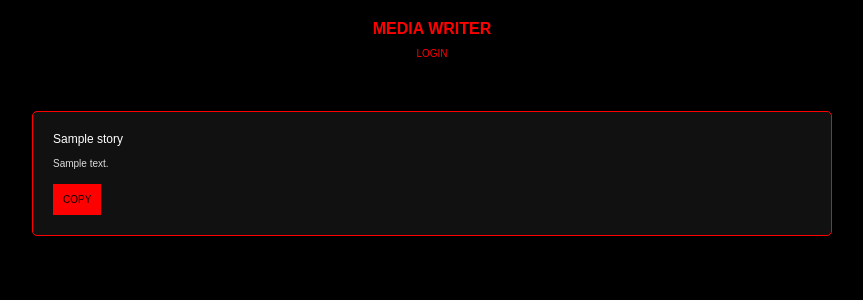
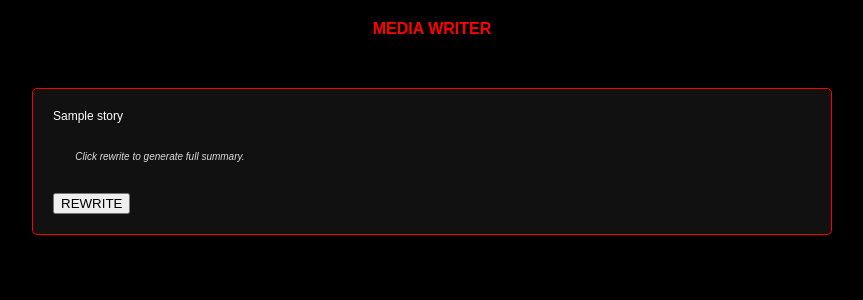
Before and after one commit to rileywallaceriley/Mediawriter, a Flask app: template templates/index.html in a window 1280 px wide. Shown: the top 300 px of the page, without its empty margins (208-1071 px from the left). Run offline with Flask 3, Linux system fonts and the light colour scheme; the template is opened without the code that fills it: most values are stand-ins (such as "Sample title", 1, 10 or a date in 2020); some web fonts are replaced.

Commit message:
Update index.html

```diff
--- a/templates/index.html
+++ b/templates/index.html
@@ -4,35 +4,55 @@
   <meta charset="UTF-8">
   <title>Media Writer</title>
   <link href="https://fonts.cdnfonts.com/css/press-start-2p" rel="stylesheet">
-  <link rel="stylesheet" href="{{ url_for('static', filename='css/style.css') }}?v=6">
+  <link rel="stylesheet" href="{{ url_for('static', filename='css/style.css') }}">
 </head>
 <body>
   <header>
     <h1>MEDIA WRITER</h1>
-    {% if session.logged_in %}
-      <a href="/logout">LOGOUT</a>
-    {% else %}
-      <a href="/login">LOGIN</a>
-    {% endif %}
   </header>
 
   <main class="story-feed">
     {% for story in stories %}
-    <div class="story-card">
-      <div class="story-title">{{ story.title }}</div>
-      <div class="story-summary">{{ story.summary|safe }}</div>
-      <textarea id="copy-{{ loop.index }}" style="display:none;">{{ story.title }}&#10;&#10;{{ story.summary|safe }}</textarea>
-      <button class="copy-button" onclick="copyToClipboard('copy-{{ loop.index }}')">COPY</button>
+    <div class="story-card" id="card-{{ loop.index }}">
+      <div class="story-title" id="title-{{ loop.index }}">{{ story.title }}</div>
+      <div class="story-summary" id="summary-{{ loop.index }}">
+        <em>Click rewrite to generate full summary.</em>
+      </div>
+      <button class="rewrite-button" onclick="rewriteStory('{{ story.link }}', '{{ story.title|e }}', {{ loop.index }})">REWRITE</button>
     </div>
     {% endfor %}
   </main>
 
   <script>
-    function copyToClipboard(id) {
-      const text = document.getElementById(id).value;
-      navigator.clipboard.writeText(text).then(() => {
-        alert("Copied!");
-      });
+    async function rewriteStory(url, title, index) {
+      const btn = document.querySelector(`#card-${index} .rewrite-button`);
+      const summary = document.getElementById(`summary-${index}`);
+      const titleEl = document.getElementById(`title-${index}`);
+
+      btn.disabled = true;
+      btn.textContent = "Rewriting...";
+
+      try {
+        const res = await fetch('/rewrite', {
+          method: 'POST',
+          headers: { 'Content-Type': 'application/json' },
+          body: JSON.stringify({ url, title })
+        });
+
+        const data = await res.json();
+
+        if (data.error) {
+          summary.innerHTML = `<span style="color:red;">${data.error}</span>`;
+        } else {
+          titleEl.innerText = data.new_title;
+          summary.innerHTML = `<p>${data.new_body.replace(/\n/g, '</p><p>')}</p>`;
+        }
+      } catch (err) {
+        summary.innerHTML = `<span style="color:red;">Request failed.</span>`;
+      }
+
+      btn.disabled = false;
+      btn.textContent = "REWRITE AGAIN";
     }
   </script>
 </body>
```
